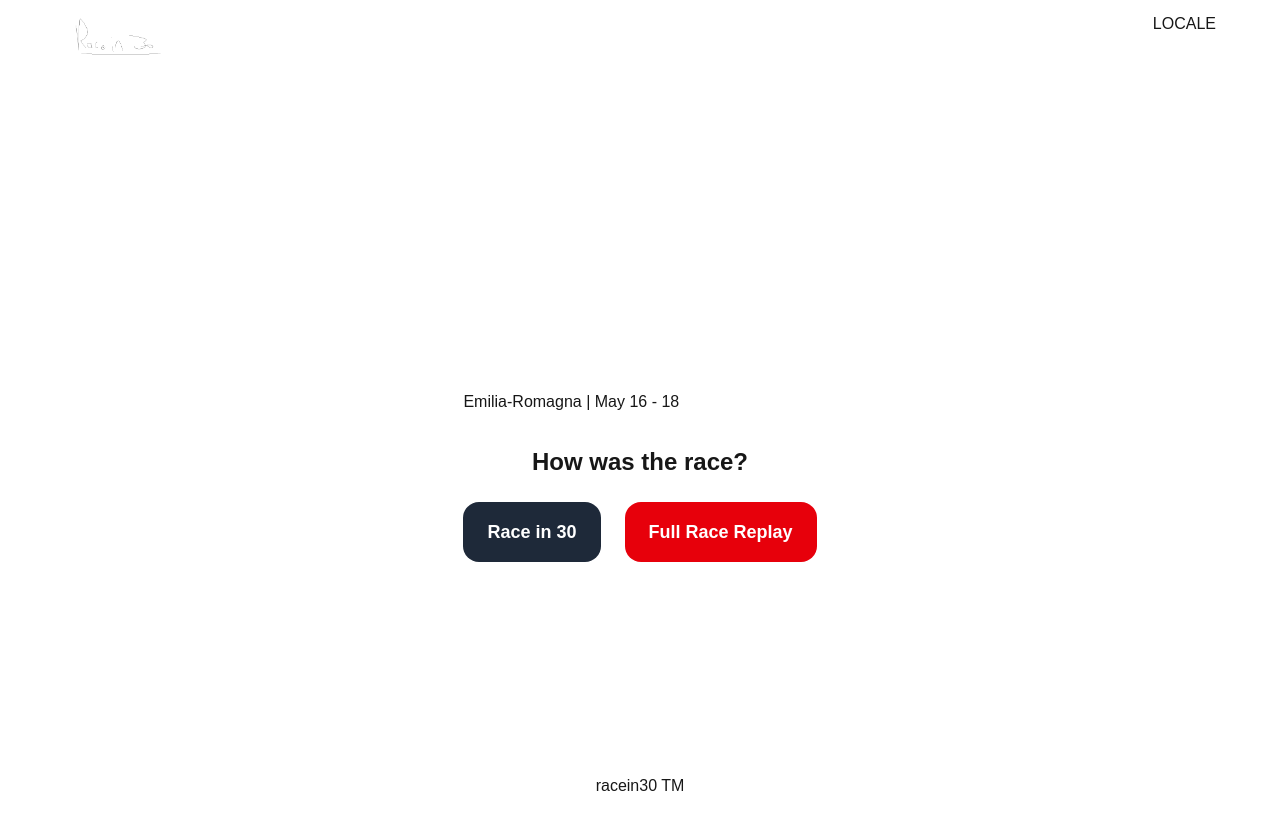
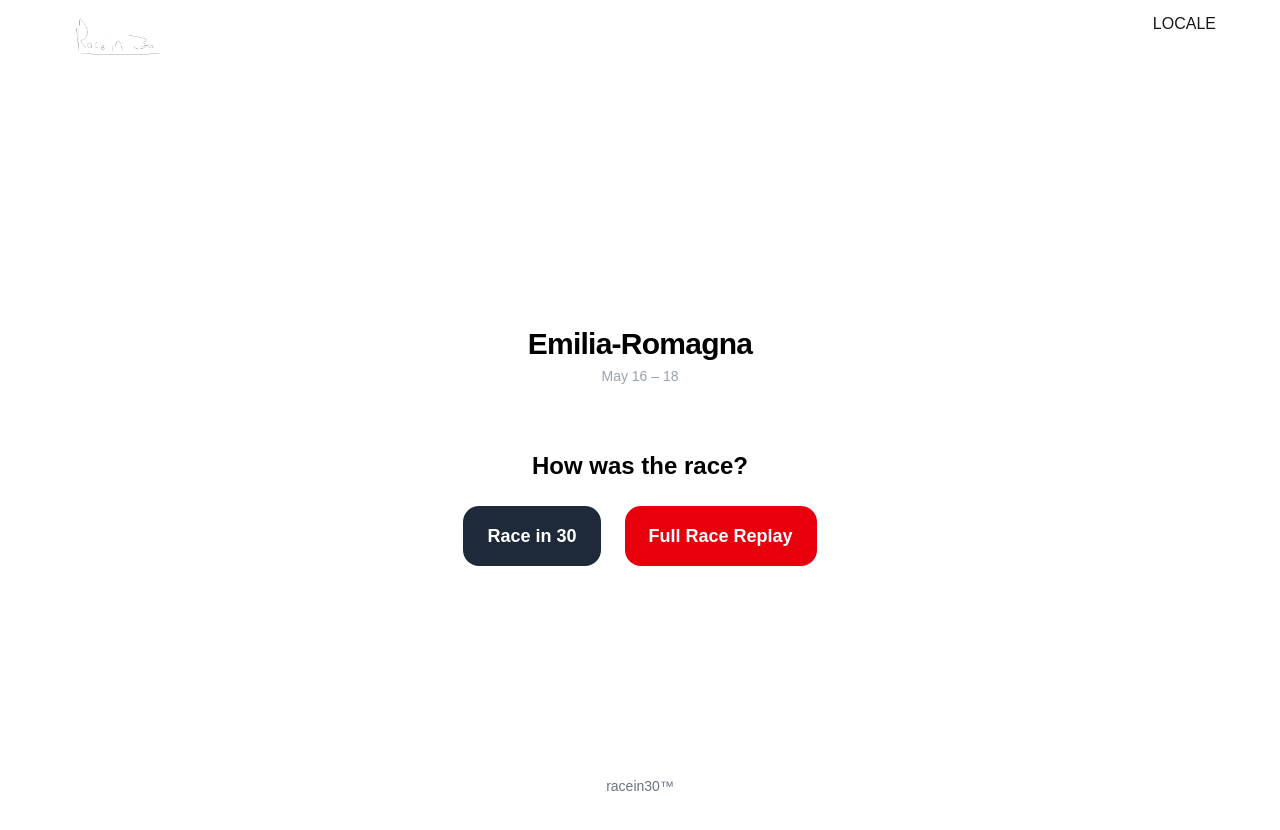
Before and after one commit to RhysWood/racein30, a Next.js app: page / in a window 1280 px wide. Shown: the top 830 px of the page. Built offline with nearby package versions, Linux system fonts and the light colour scheme.

Commit message:
update positioning

```diff
--- a/src/app/components/voting/TheRace.jsx
+++ b/src/app/components/voting/TheRace.jsx
@@ -1,9 +1,17 @@
-import React from 'react'
+import React from 'react';
 
 const TheRace = () => {
-  return (
-    <div>Emilia-Romagna | May 16 - 18</div>
-  )
-}
+    return (
+      <div className="w-full flex flex-col items-center text-center mb-6">
+        <h1 className="text-3xl font-extrabold text-black tracking-tight">
+          Emilia-Romagna
+        </h1>
+        <p className="text-sm text-gray-400 mt-1">
+          May 16 – 18
+        </p>
+      </div>
+    );
+  };
 
-export default TheRace
+
+export default TheRace;
--- a/src/app/page.js
+++ b/src/app/page.js
@@ -4,17 +4,13 @@ import VoteButtons from "./components/voting/VoteButtons";
 
 export default function Home() {
   return (
-    <div className="grid grid-rows-[20px_1fr_20px] items-center justify-items-center min-h-screen p-8 pb-20 gap-16 sm:p-20 font-[family-name:var(--font-geist-sans)]">
-      <main className="flex flex-col gap-[32px] row-start-2 items-center sm:items-start">
-        <div>
-          <TheRace />
-        </div>
-        <div>
-          <VoteButtons />
-        </div>
+    <div className="grid grid-rows-[auto_1fr_auto] items-center justify-items-center min-h-screen p-8 pb-20 gap-12 sm:p-20 font-[family-name:var(--font-geist-sans)] bg-white text-black">
+      <main className="flex flex-col gap-10 items-center sm:items-start row-start-2">
+        <TheRace />
+        <VoteButtons />
       </main>
-      <footer className="row-start-3 flex gap-[24px] flex-wrap items-center justify-center">
-        racein30 TM
+      <footer className="row-start-3 flex gap-6 flex-wrap items-center justify-center text-gray-500 text-sm mt-10">
+        racein30™
       </footer>
     </div>
   );
```
